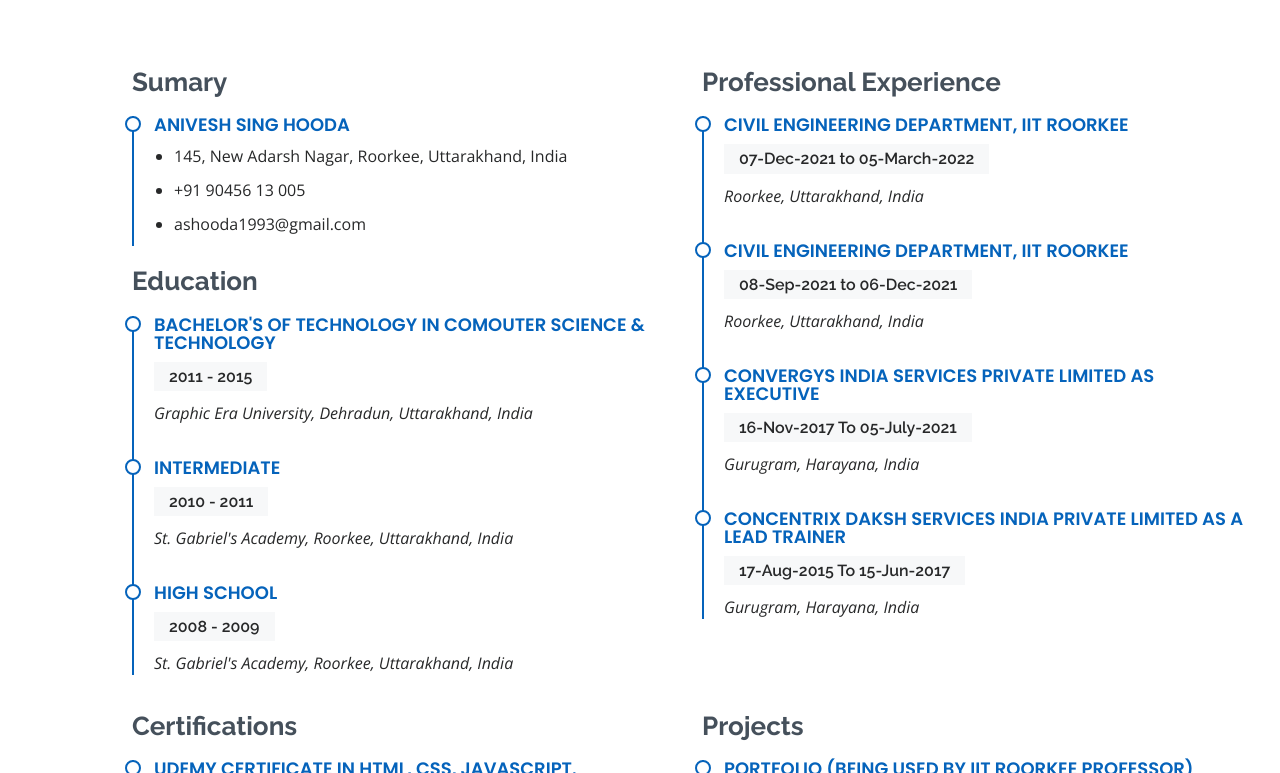
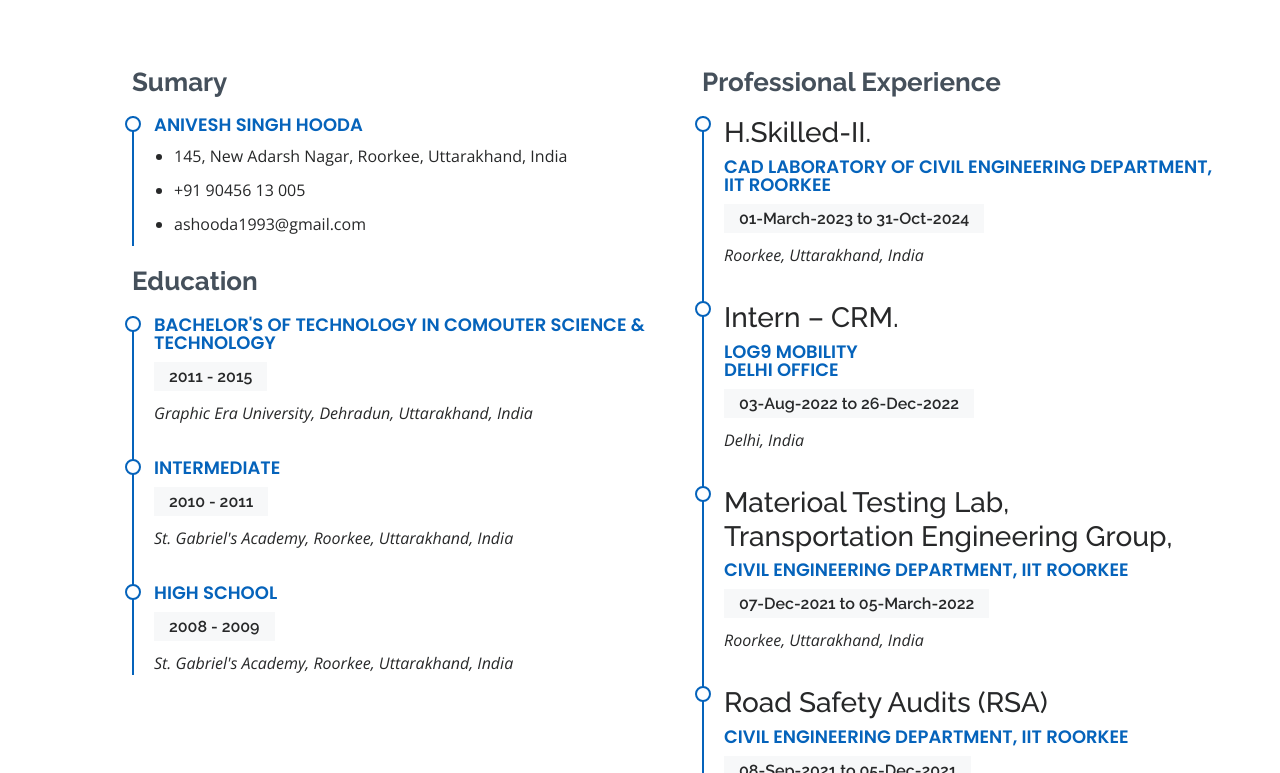
Before and after one commit to AniveshSinghHooda/SinglePageSideMenuPortfolio, a plain HTML site: page index.html in a window 1280 px wide. Shown: the part 2027-2800 px from the top of the page. Drawn offline with nearby package versions, Linux system fonts and the light colour scheme.

Commit message:
updated cv

```diff
--- a/index.html
+++ b/index.html
@@ -191,7 +191,7 @@
           <div class="col-lg-6">
             <h3 class="resume-title">Sumary</h3>
             <div class="resume-item pb-0">
-              <h4>Anivesh Sing Hooda</h4>
+              <h4>Anivesh Singh Hooda</h4>
               <ul>
                 <li>145, New Adarsh Nagar, Roorkee, Uttarakhand, India</li>
                 <li>+91 90456 13 005</li>
@@ -218,26 +218,35 @@
           </div>
           <div class="col-lg-6">
             <h3 class="resume-title">Professional Experience</h3>
+
             <div class="resume-item">
+              <h3>H.Skilled-II.  </h3>
+              <h4>CAD Laboratory of Civil Engineering Department,  <br> IIT Roorkee </h4>
+              <h5>01-March-2023 to 31-Oct-2024</h5>
+              <p><em>Roorkee, Uttarakhand, India </em></p>
+            </div>
+
+            <div class="resume-item">
+              <h3>Intern – CRM.  </h3>
+              <h4>Log9 Mobility <br> Delhi office</h4>
+              <h5>03-Aug-2022 to 26-Dec-2022</h5>
+              <p><em>Delhi, India </em></p>
+            </div>
+
+            <div class="resume-item">
+              <h3>Materioal Testing Lab, <br> Transportation Engineering Group,  </h3>
               <h4>Civil engineering department, IIT Roorkee</h4>
               <h5>07-Dec-2021 to 05-March-2022</h5>
               <p><em>Roorkee, Uttarakhand, India </em></p>
             </div>
+
             <div class="resume-item">
+              <h3>Road Safety Audits (RSA)</h3>
               <h4>Civil engineering department, IIT Roorkee</h4>
-              <h5>08-Sep-2021 to 06-Dec-2021</h5>
+              <h5>08-Sep-2021 to 05-Dec-2021</h5>
               <p><em>Roorkee, Uttarakhand, India </em></p>
-            </div>
-            <div class="resume-item">
-              <h4>Convergys India Services Private Limited as Executive</h4>
-              <h5>16-Nov-2017 To 05-July-2021</h5>
-              <p><em>Gurugram, Harayana, India </em></p>
-            </div>
-            <div class="resume-item">
-              <h4>Concentrix Daksh Services India Private Limited as a Lead Trainer</h4>
-              <h5>17-Aug-2015 To 15-Jun-2017</h5>
-              <p><em>Gurugram, Harayana, India </em></p>
-            </div>
+              </div>
+
           </div>
           <div class="col-lg-6">
             <h3 class="resume-title">Certifications</h3>
```
Also changed, not shown: assets/css/style.css (line endings or trailing spaces).
